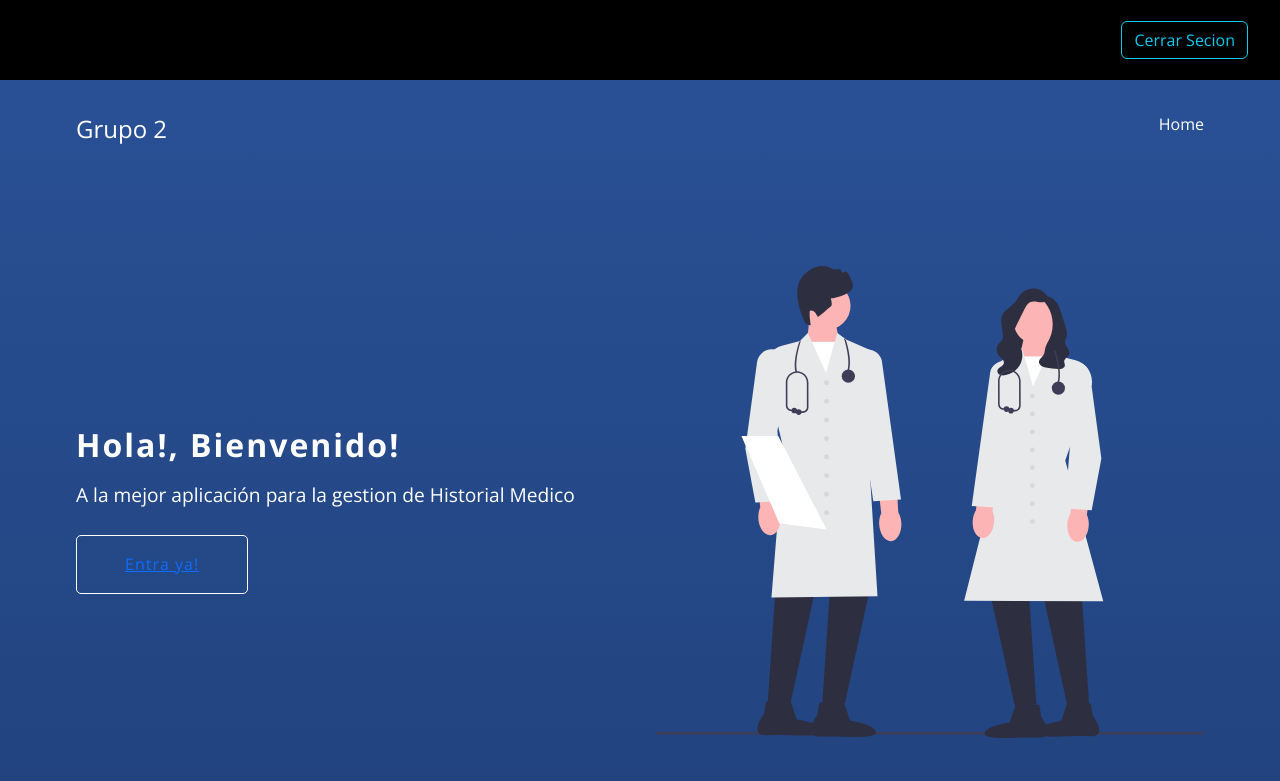
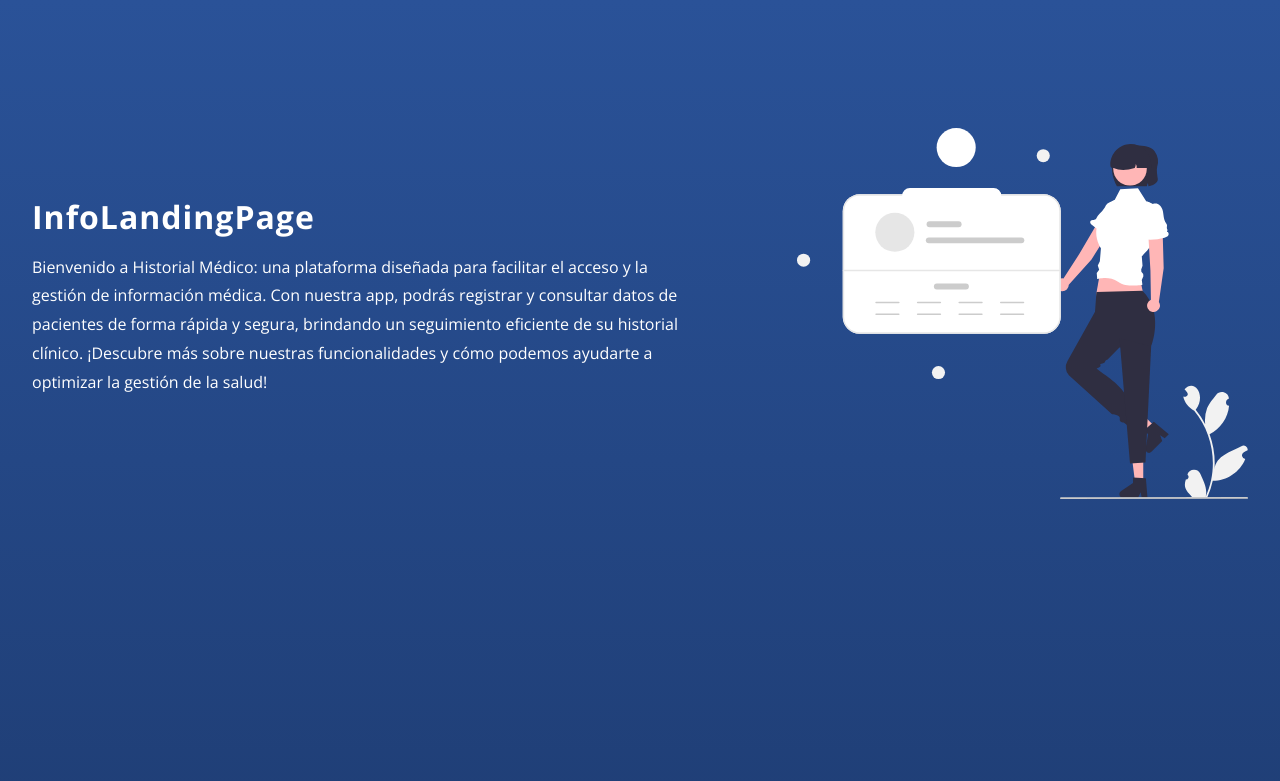
Before and after one commit to gonzalopastorino/HistoriasMedicas, a React (Vite) app: page / in a window 1280 px wide. Shown: the top 781 px of the page. Built offline with nearby package versions, Linux system fonts and the light colour scheme.

Commit message:
actualizando

```diff
--- a/src/App.jsx
+++ b/src/App.jsx
@@ -5,7 +5,7 @@ import LandingPage from "./pages/LandingPage";
 import Home from "./pages/Home";
 import "./pages/landingPage.css"
 import InfoLandingPage from "./components/InfoLandingPage";
-import Navbar from "./components/Navbar/Navbar";
+//import Navbar from "./components/Navbar/Navbar";
 import "../src/components/Navbar/Navbar.css"
 //import Grid from "./components/Grid/Grid"
 import "../src/components/Grid/grid.css"
@@ -18,9 +18,11 @@ function App() {
 
   return (
     <>
-    <Navbar />
 
-    <BrowserRouter>
+    <InfoLandingPage />
+    {/* <Navbar />   */}
+
+    {/* <BrowserRouter>
     <Routes>
       <Route path="/" element={<LandingPage />} />
       <Route path="/home" element={<Home />} />
@@ -29,7 +31,7 @@ function App() {
     </Routes>
 
 
-    </BrowserRouter>
+    </BrowserRouter> */}
 
 
     </>
--- a/src/components/InfoLandingPage.css
+++ b/src/components/InfoLandingPage.css
@@ -70,6 +70,7 @@ body {
 .img-landing-page {
   max-width: 100%;
   height: auto;
+  margin-top: 4rem;
 }
 
 /* wave SVG */
--- a/src/pages/landingPage.css
+++ b/src/pages/landingPage.css
@@ -11,7 +11,7 @@
   max-width: 1200px;
   margin: 0 auto;
   overflow: hidden;
-  margin-top: 88px;
+  /* margin-top: 88px; */
 }
 
 .header-landing-page{
```
